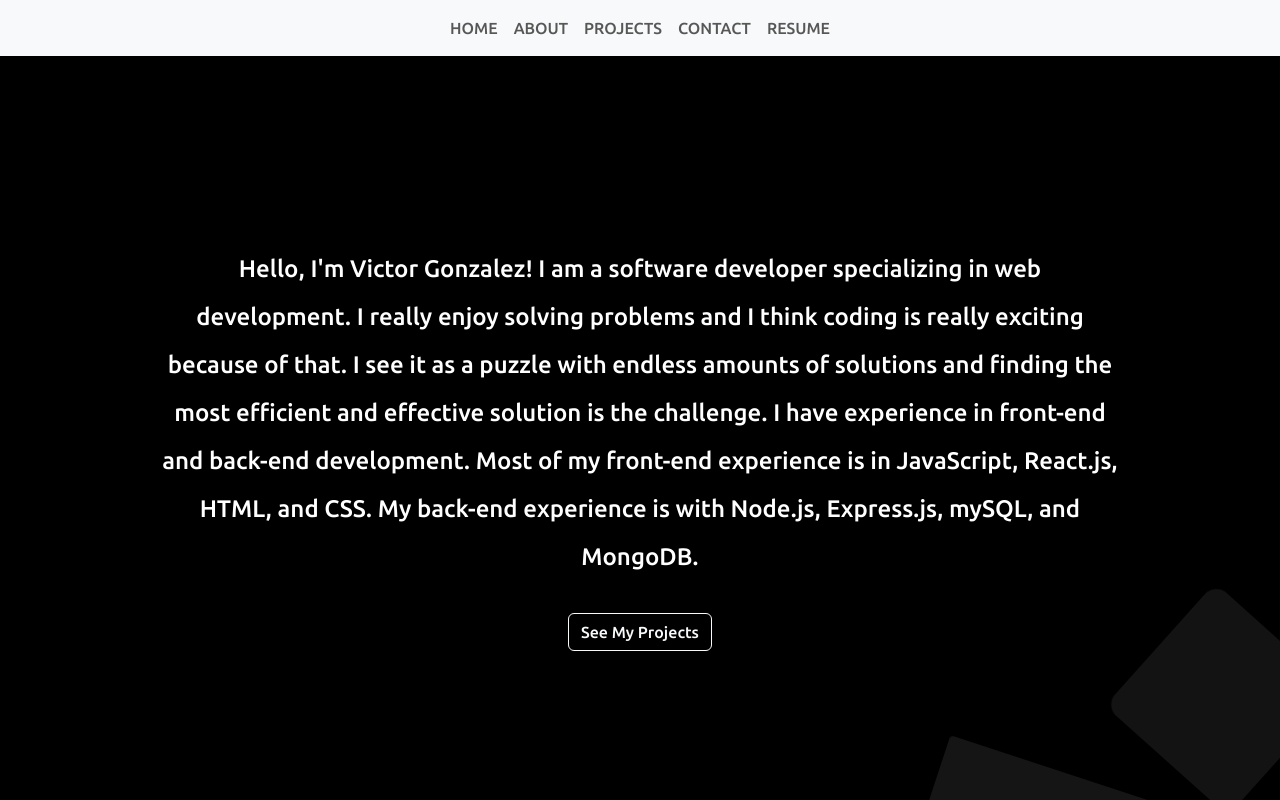
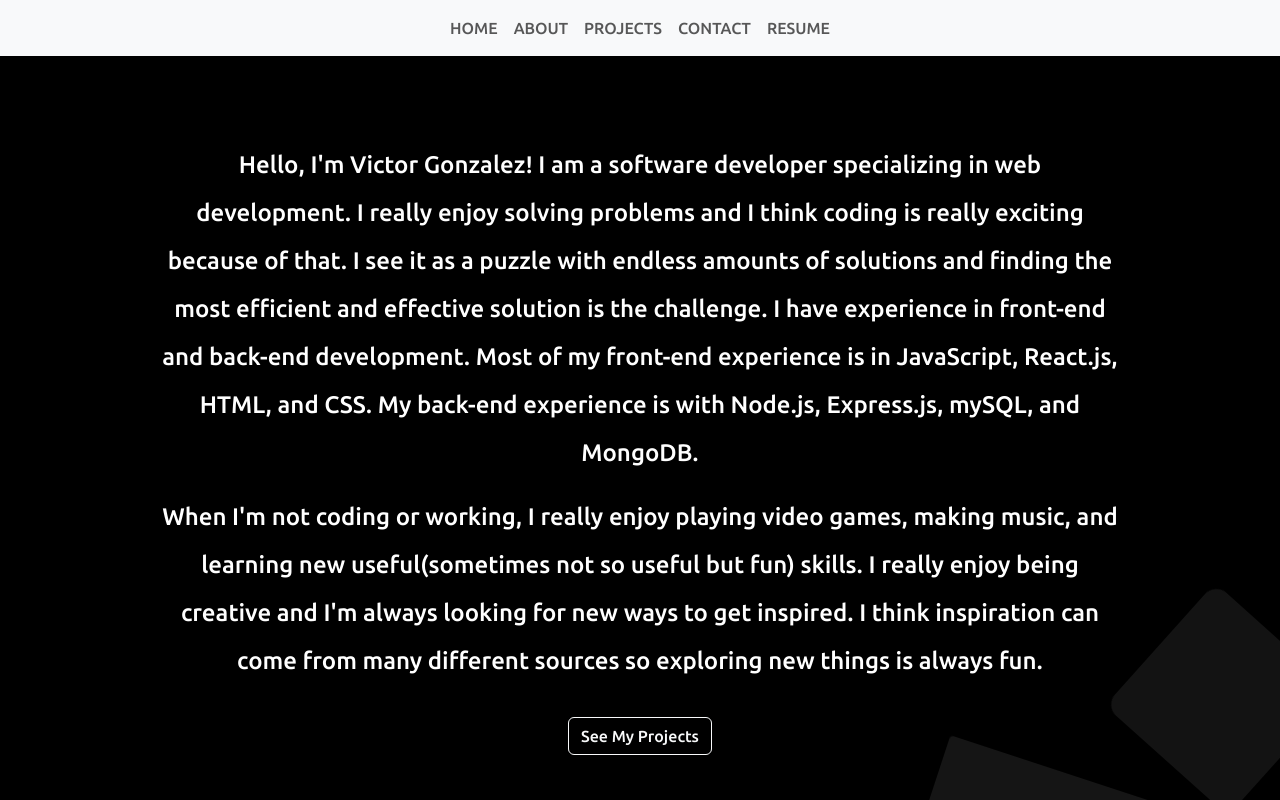
Before and after one commit to itsvictorg/React-Portfolio, a React (Create React App) app: page /#/about in a window 1280 px wide. Built offline with nearby package versions, Linux system fonts and the light colour scheme; the HTML template or start-up script is replaced by a standard one.

Commit message:
bio update

```diff
--- a/src/components/about-me.js
+++ b/src/components/about-me.js
@@ -53,14 +53,21 @@ export default function AboutMe() {
       <MediaQuery query="(min-width: 769px)">
         <Container fluid style={containerStyle} className="headline-faster">
           <p style={fontStyle}>
-          Hello, I'm Victor Gonzalez! I am a software developer specializing
-            in web development. I really enjoy solving problems and I think coding
-            is really exciting because of that. I see it as a puzzle with
+            Hello, I'm Victor Gonzalez! I am a software developer specializing
+            in web development. I really enjoy solving problems and I think
+            coding is really exciting because of that. I see it as a puzzle with
             endless amounts of solutions and finding the most efficient and
             effective solution is the challenge. I have experience in front-end
             and back-end development. Most of my front-end experience is in
             JavaScript, React.js, HTML, and CSS. My back-end experience is with
             Node.js, Express.js, mySQL, and MongoDB.
+          </p>
+          <p style={fontStyle}>
+            When I'm not coding or working, I really enjoy playing video games,
+            making music, and learning new useful(sometimes not so useful but
+            fun) skills. I really enjoy being creative and I'm always looking
+            for new ways to get inspired. I think inspiration can come from many
+            different sources so exploring new things is always fun.
           </p>
           <div>
             <Button
@@ -82,13 +89,20 @@ export default function AboutMe() {
         >
           <p style={mobileFontStyle}>
             Hello, I'm Victor Gonzalez! I am a software developer specializing
-            in web development. I really enjoy solving problems and I think coding
-            is really exciting because of that. I see it as a puzzle with
+            in web development. I really enjoy solving problems and I think
+            coding is really exciting because of that. I see it as a puzzle with
             endless amounts of solutions and finding the most efficient and
             effective solution is the challenge. I have experience in front-end
             and back-end development. Most of my front-end experience is in
             JavaScript, React.js, HTML, and CSS. My back-end experience is with
             Node.js, Express.js, mySQL, and MongoDB.
+          </p>
+          <p style={mobileFontStyle}>
+            When I'm not coding or working, I really enjoy playing video games,
+            making music, and learning new useful(sometimes not so useful but
+            fun) skills. I really enjoy being creative and I'm always looking
+            for new ways to get inspired. I think inspiration can come from many
+            different sources so exploring new things is always fun.
           </p>
           <div>
             <Button
```
